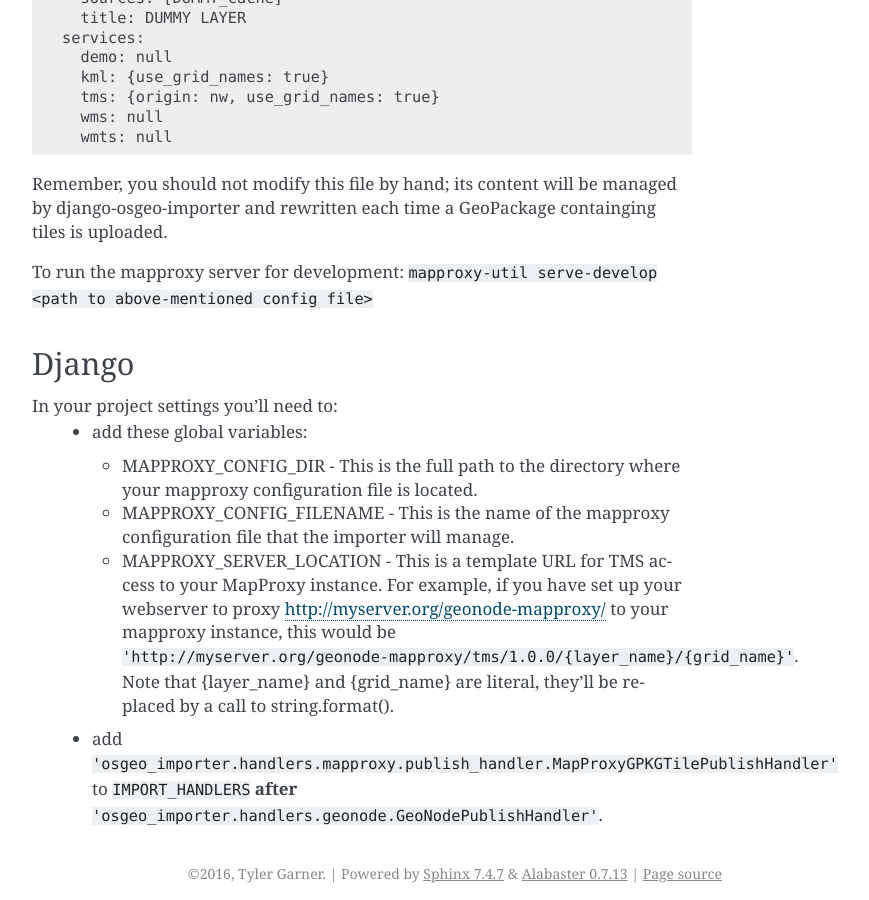
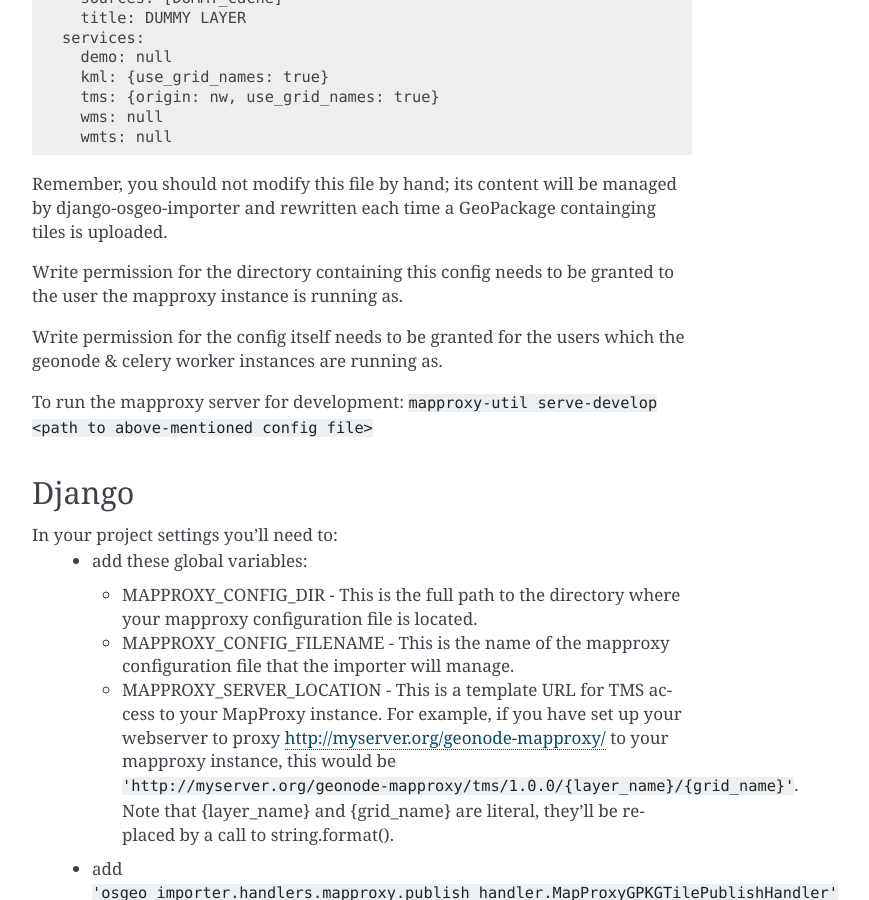
Before and after one commit to GeoNode/django-osgeo-importer, a Sphinx documentation site: the page built from docs/mapproxy_config.rst, in a window 1280 px wide and 900 px high, scrolled down 728 px. Shown: the whole window, without its empty margins (388-1257 px from the left). Built offline with Sphinx 7.4.7, drawn with Linux system fonts in a browser that asks for light colours.

Commit message:
Minor update to mapproxy config docs.

```diff
--- a/docs/mapproxy_config.rst
+++ b/docs/mapproxy_config.rst
@@ -41,6 +41,12 @@
 Remember, you should not modify this file by hand; its content will be managed by django-osgeo-importer and
 rewritten each time a GeoPackage containging tiles is uploaded.
 
+Write permission for the directory containing this config needs to be granted to the user the mapproxy instance is
+running as.
+
+Write permission for the config itself needs to be granted for the users which the geonode & celery worker
+instances are running as.
+
 To run the mapproxy server for development:
 ``mapproxy-util serve-develop <path to above-mentioned config file>``
 
```
Also changed, not shown: 1 other file.
